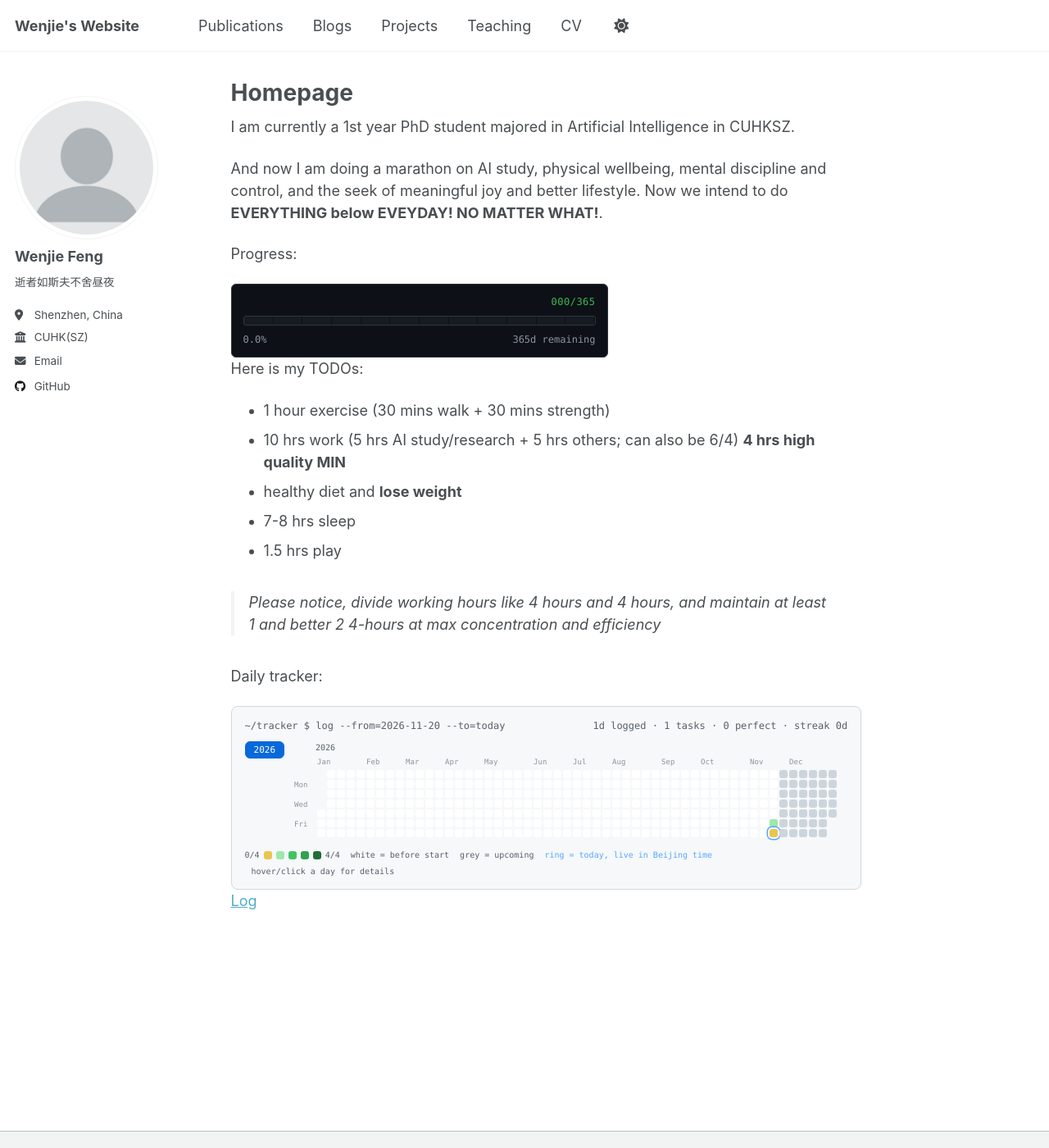
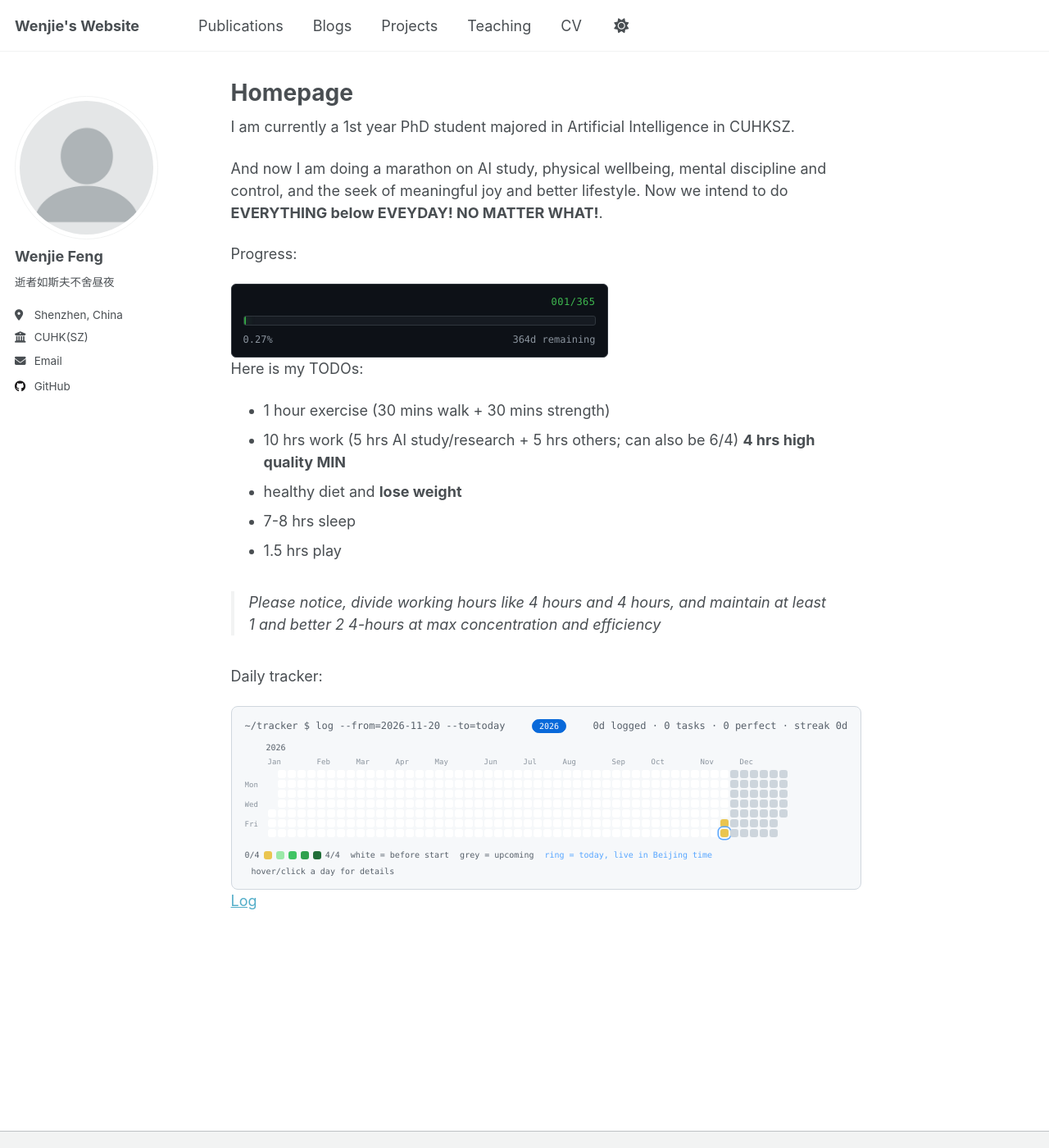
Before and after one commit to wenjiefeng04/wenjiefeng04.github.io, a Jekyll site: the page built from _pages/about.md, in a window 1280 px wide and 1400 px high. Shown: the whole window at 82% size. Built offline with Jekyll 4.4.1, drawn with Linux system fonts in a browser that asks for light colours; part of the change alters nothing that is shown.

Commit message:
Year pills in header corner; progress bar synced to tracker clock

```diff
--- a/_includes/contribution-tracker.html
+++ b/_includes/contribution-tracker.html
@@ -4,7 +4,11 @@
 {% for item in data %}
   {% assign key = item[0] %}
   {% assign val = item[1] %}
-  {% if val and val | size > 0 %}
+  {% if key | size == 15 %}
+    {% if val %}
+{{ key | slice: 0, 10 }}|note:{{ val | newline_to_spaces | replace: "|", "/" }}
+    {% endif %}
+  {% elsif val and val | size > 0 %}
 {{ key }}|{{ val | join: "," }}
   {% endif %}
 {% endfor %}
@@ -14,16 +18,16 @@
   #ct-2026 { font-family: ui-monospace, SFMono-Regular, 'JetBrains Mono', Consolas, monospace;
              background:#f6f8fa; border:1px solid #d0d7de; border-radius:8px;
              padding:14px 16px; color:#24292f; }
-  #ct-2026 .ct-head { display:flex; justify-content:space-between; flex-wrap:wrap;
-                      font-size:12px; color:#57606a; margin-bottom:10px; }
-  #ct-2026 .ct-body { display:flex; gap:12px; align-items:flex-start; }
-  #ct-2026 .ct-years-nav { display:flex; flex-direction:column; gap:4px; flex:none; }
-  #ct-2026 .ct-year-btn { font-family:inherit; font-size:11px; padding:3px 10px;
-                          border:1px solid #d0d7de; border-radius:6px; background:#ffffff;
+  #ct-2026 .ct-head { display:flex; justify-content:space-between; align-items:center;
+                      flex-wrap:wrap; gap:8px; font-size:12px; color:#57606a;
+                      margin-bottom:10px; }
+  #ct-2026 .ct-years-nav { display:flex; flex-direction:row; gap:4px; }
+  #ct-2026 .ct-year-btn { font-family:inherit; font-size:10px; padding:2px 8px;
+                          border:1px solid #d0d7de; border-radius:10px; background:#ffffff;
                           color:#57606a; cursor:pointer; }
   #ct-2026 .ct-year-btn:hover { border-color:#57606a; color:#24292f; }
   #ct-2026 .ct-year-btn.active { background:#0969da; border-color:#0969da; color:#ffffff; }
-  #ct-2026 .ct-scroll { overflow-x:auto; padding-bottom:4px; flex:1; min-width:0; }
+  #ct-2026 .ct-scroll { overflow-x:auto; padding-bottom:4px; }
   #ct-2026 .ct-year-lab { font-size:10px; color:#57606a; margin:0 0 4px 26px; }
   #ct-2026 .ct-grid { display:grid; grid-template-rows:14px repeat(7,10px); gap:2px; width:max-content; }
   #ct-2026 .ct-lab { font-size:9px; color:#8b949e; }
@@ -36,23 +40,22 @@
   #ct-2026 .ct-tip { position:fixed; z-index:9999; background:#24292f; color:#e6edf3;
                      font-size:11px; line-height:1.6; padding:8px 10px; border-radius:6px;
                      box-shadow:0 4px 12px rgba(0,0,0,.3); pointer-events:none;
-                     white-space:nowrap; display:none; }
+                     display:none; white-space:normal; max-width:320px; }
   #ct-2026 .ct-tip .ok { color:#3fb950; }
   #ct-2026 .ct-tip .no { color:#8b949e; }
+  #ct-2026 .ct-tip .note { color:#d29922; font-style:italic; }
   #ct-2026 .ct-err { font-size:11px; color:#cf222e; white-space:pre-wrap; }
 </style>
 
 <div id="ct-2026">
   <div class="ct-head">
     <span>~/tracker $ log --from=2026-11-20 --to=today</span>
+    <div class="ct-years-nav" id="ct-years-nav"></div>
     <span id="ct-stats"></span>
   </div>
-  <div class="ct-body">
-    <div class="ct-years-nav" id="ct-years-nav"></div>
-    <div class="ct-scroll">
-      <div id="ct-years">
-        <div style="font-size:11px;color:#8b949e">building grid&hellip;</div>
-      </div>
+  <div class="ct-scroll">
+    <div id="ct-years">
+      <div style="font-size:11px;color:#8b949e">building grid&hellip;</div>
     </div>
   </div>
   <div class="ct-legend">
--- a/_includes/progress-bar.html
+++ b/_includes/progress-bar.html
@@ -1,32 +1,22 @@
-{% assign day = include.day | default: 0 | plus: 0 %}
-{% assign total = include.total | default: 365 | plus: 0 %}
-{% assign pct = day | times: 100.0 | divided_by: total %}
-{% assign left = total | minus: day %}
-
-<div style="font-family:'JetBrains Mono','Fira Code',Consolas,monospace;
+<!-- 365-day marathon bar. Numbers + fill are computed live by assets/js/ct2026.js
+     (the same Beijing-time clock that drives the tracker) on pages that also
+     include contribution-tracker.html. Falls back to 0 if JS is unavailable. -->
+<div id="pbar" style="font-family:ui-monospace,SFMono-Regular,'JetBrains Mono',Consolas,monospace;
             background:#0d1117; border:1px solid #30363d; border-radius:6px;
             max-width:460px; padding:12px 14px; color:#c9d1d9;">
   <div style="display:flex; justify-content:flex-end; font-size:12px;
               color:#8b949e; margin-bottom:8px; letter-spacing:.5px;">
-    <!-- <span>~/2026 $ cat progress.status</span> -->
-    <span style="color:#3fb950;">{% if day < 100 %}0{% endif %}{% if day < 10 %}0{% endif %}{{ day }}/{{ total }}</span>
+    <span style="color:#3fb950;" id="pbar-day">000/365</span>
   </div>
-
   <div style="position:relative; width:100%; height:12px; background:#161b22;
               border:1px solid #30363d; border-radius:3px; overflow:hidden;">
-    <div style="width:{{ pct }}%;{% if day > 0 %}min-width:2px;{% endif %}
-                height:100%;
+    <div id="pbar-fill" style="width:0%; min-width:0; height:100%;
                 background:linear-gradient(90deg,#238636,#3fb950);
-                box-shadow:0 0 10px rgba(63,185,80,.6);"></div>
-    <div style="position:absolute; inset:0;
-                background:repeating-linear-gradient(to right,
-                  transparent 0, transparent calc(100%/12 - 1px),
-                  #0d1117 calc(100%/12 - 1px), #0d1117 calc(100%/12));"></div>
+                box-shadow:0 0 10px rgba(63,185,80,.6); transition:width .4s;"></div>
   </div>
-
   <div style="display:flex; justify-content:space-between; font-size:12px;
               margin-top:8px; color:#8b949e;">
-    <span>{{ pct | round: 2 }}%</span>
-    <span>{{ left }}d remaining</span>
+    <span id="pbar-pct">0%</span>
+    <span id="pbar-remaining">365d remaining</span>
   </div>
 </div>
--- a/_pages/about.md
+++ b/_pages/about.md
@@ -10,7 +10,7 @@ I am currently a 1st year PhD student majored in Artificial Intelligence in CUHK
 
 And now I am doing a marathon on AI study, physical wellbeing, mental discipline and control, and the seek of meaningful joy and better lifestyle. Now we intend to do **EVERYTHING below EVEYDAY! NO MATTER WHAT!**.
 
-Progress: {% include progress-bar.html day=0 total=365 %}
+Progress: {% include progress-bar.html %}
 
 Here is my TODOs:
 
--- a/assets/js/ct2026.js
+++ b/assets/js/ct2026.js
@@ -1,6 +1,8 @@
-/* Multi-year contribution-style tracker (2026 .. current year) with year tabs.
+/* Multi-year contribution-style tracker (2026 .. current year) with year tabs,
+   daily notes, and progress-bar sync.
    Data: plain-text island #ct-data, rendered by Jekyll from _data/tracker/records.yml.
-   Entry format: YYYY-MM-DD|task,task,task  (one per line; whitespace-tolerant parse).
+   Entry formats: YYYY-MM-DD|task,task
+                  YYYY-MM-DD|note:free text
    Pure client-side: year grids, colors, tooltips, stats, Beijing-time "today". */
 (function () {
   'use strict';
@@ -9,25 +11,48 @@
   var navEl = document.getElementById('ct-years-nav');
   if (!dataEl || !yearsEl || !navEl) return;
 
-  /* ---- data: regex-extract entries (immune to whitespace collapse/concat) ---- */
-  var DATA = {};
+  /* ---- data: whitespace-tolerant regex extraction from the island ---- */
+  var DATA = {}; // day -> { t: [task, ...], n: 'note text' }
+  function rec(day) {
+    if (!DATA[day]) DATA[day] = { t: [], n: '' };
+    return DATA[day];
+  }
+  function esc(s) {
+    return String(s).replace(/&/g, '&amp;').replace(/</g, '&lt;').replace(/>/g, '&gt;');
+  }
+
   var raw = dataEl.textContent || '';
-  var entries = raw.match(/\d{4}-\d{2}-\d{2}\|[A-Za-z,]*/g) || [];
-  for (var i = 0; i < entries.length; i++) {
-    var m = entries[i];
-    var sep = m.indexOf('|');
-    var day = m.slice(0, sep);
-    var tasks = m.slice(sep + 1);
-    var arr = [];
-    if (tasks) {
-      var parts = tasks.split(',');
-      for (var j = 0; j < parts.length; j++) {
-        var t = parts[j].replace(/^\s+|\s+$/g, '');
-        if (t) arr.push(t);
-      }
+
+  // task entries: date + '|' + letters/commas; skip lines that are note lines
+  var taskRe = /\d{4}-\d{2}-\d{2}\|([A-Za-z,]*)/g;
+  var mt;
+  while ((mt = taskRe.exec(raw)) !== null) {
+    var dayT = mt[0].slice(0, 10);
+    var toks = mt[1].split(',');
+    var isNoteLine = false;
+    for (var a = 0; a < toks.length; a++) {
+      if (toks[a].replace(/^\s+|\s+$/g, '') === 'note') { isNoteLine = true; break; }
     }
-    DATA[day] = arr;
+    if (isNoteLine) continue;
+    for (var b = 0; b < toks.length; b++) {
+      var name = toks[b].replace(/^\s+|\s+$/g, '');
+      if (!name) continue;
+      var r = rec(dayT);
+      var dup = false;
+      for (var c = 0; c < r.t.length; c++) if (r.t[c] === name) dup = true;
+      if (!dup) r.t.push(name);
+    }
   }
+
+  // note entries: date + '|note:' + text up to the next entry (or end)
+  var noteRe = /\d{4}-\d{2}-\d{2}\|note:(.*?)(?=\s*\d{4}-\d{2}-\d{2}\||$)/g;
+  var mn;
+  while ((mn = noteRe.exec(raw)) !== null) {
+    var dayN = mn[0].slice(0, 10);
+    var note = mn[1].replace(/^\s+|\s+$/g, '');
+    if (note) rec(dayN).n = note;
+  }
+
   if (raw.replace(/\s+/g, '').length === 0) {
     yearsEl.innerHTML = '<div class="ct-err">tracker island is empty — is _data/tracker/records.yml in the build?</div>';
     return;
@@ -35,6 +60,7 @@
 
   var START = '2026-11-20';
   var START_YEAR = 2026;
+  var TOTAL_DAYS = 365;
   var TASKS = ['exercise', 'study', 'diet', 'sleep'];
   var COLORS = ['#eac54f', '#9be9a8', '#40c463', '#30a14e', '#216e39'];
   var MONTHS = ['Jan', 'Feb', 'Mar', 'Apr', 'May', 'Jun', 'Jul', 'Aug', 'Sep', 'Oct', 'Nov', 'Dec'];
@@ -92,7 +118,7 @@
       col = Math.floor(ii / 7) + 2;
       row = (ii % 7) + 2;
       entry = DATA[day];
-      count = entry ? entry.length : 0;
+      count = entry ? entry.t.length : 0;
       if (day < START) bg = '#ffffff';                // before tracker start
       else if (day > TODAY) bg = '#cdd5dc';           // upcoming
       else bg = COLORS[Math.min(count, 4)];           // 0 = yellow, 1..4 = green shades
@@ -104,7 +130,7 @@
     return html;
   }
 
-  /* ---- year tabs: one button per year, default = current year ---- */
+  /* ---- year tabs (corner pills): default = current year ---- */
   var pinned = null;
   function hideTip() { if (!pinned) tip.style.display = 'none'; }
 
@@ -137,28 +163,31 @@
   });
   selectYear(CURRENT_YEAR);
 
-  /* ---- tooltip: hover to follow, click to pin ---- */
+  /* ---- tooltip: hover to follow, click to pin; shows tasks + note ---- */
   function tipHTML(day) {
     var d = new Date(day + 'T00:00:00Z');
     var head = day + ' (' + DOWS[d.getUTCDay()] + ')';
     if (day < START) return head + '<br><span class="no">before tracker start</span>';
     if (day > TODAY) return head + '<br><span class="no">upcoming</span>';
-    var entry = DATA[day] || [];
+    var r = DATA[day];
+    var entry = r ? r.t : [];
     var lines = '';
     for (var jj = 0; jj < TASKS.length; jj++) {
       var done = entry.indexOf(TASKS[jj]) >= 0;
       lines += '<span class="' + (done ? 'ok' : 'no') + '">' + (done ? '\u2713' : '\u2717') + ' ' + TASKS[jj] + '</span>&nbsp;&nbsp;';
     }
-    return head + '<br>' + lines + '<br><b>' + entry.length + '/4</b>' + (entry.length === 4 ? ' &nbsp;perfect!' : '');
+    var html = head + '<br>' + lines + '<br><b>' + entry.length + '/4</b>' + (entry.length === 4 ? ' &nbsp;perfect!' : '');
+    if (r && r.n) html += '<br><span class="note">\u201c' + esc(r.n) + '\u201d</span>';
+    return html;
   }
 
   function showTip(cell, x, y) {
     tip.innerHTML = tipHTML(cell.getAttribute('data-day'));
     tip.style.display = 'block';
-    var r = tip.getBoundingClientRect();
+    var r2 = tip.getBoundingClientRect();
     var left = x + 14;
-    if (left + r.width > window.innerWidth - 8) left = x - r.width - 14;
-    var top = y - r.height - 10;
+    if (left + r2.width > window.innerWidth - 8) left = x - r2.width - 14;
+    var top = y - r2.height - 10;
     if (top < 8) top = y + 18;
     tip.style.left = left + 'px';
     tip.style.top = top + 'px';
@@ -195,8 +224,8 @@
     if (!Object.prototype.hasOwnProperty.call(DATA, k2)) continue;
     v = DATA[k2];
     logged++;
-    tasksSum += v.length;
-    if (v.length === 4) perfect++;
+    tasksSum += v.t.length;
+    if (v.t.length === 4) perfect++;
   }
   var streak = 0;
   var probe = new Date(TODAY + 'T00:00:00Z');
@@ -204,9 +233,34 @@
     var pk = keyOf(probe);
     if (pk < START) break;
     var pe = DATA[pk];
-    if (pe && pe.length > 0) { streak++; probe.setUTCDate(probe.getUTCDate() - 1); }
+    if (pe && pe.t.length > 0) { streak++; probe.setUTCDate(probe.getUTCDate() - 1); }
     else break;
   }
   stats.textContent = logged + 'd logged \u00b7 ' + tasksSum + ' tasks \u00b7 ' +
                       perfect + ' perfect \u00b7 streak ' + streak + 'd';
+
+  /* ---- sync the 365-day progress bar (same Beijing clock, same START) ---- */
+  var pFill = document.getElementById('pbar-fill');
+  if (pFill) {
+    var elapsed = Math.floor(
+      (new Date(TODAY + 'T00:00:00Z') - new Date(START + 'T00:00:00Z')) / 86400000
+    );
+    if (elapsed < 0) elapsed = 0;
+    if (elapsed > TOTAL_DAYS) elapsed = TOTAL_DAYS;
+
+    pFill.style.width = (elapsed * 100 / TOTAL_DAYS) + '%';
+    pFill.style.minWidth = elapsed > 0 ? '2px' : '0';
+
+    var ds = String(elapsed);
+    while (ds.length < 3) ds = '0' + ds;
+    var pctVal = Math.round(elapsed * 10000 / TOTAL_DAYS) / 100; // 0, 0.27, 8.22, 100
+
+    function setText(id, s) {
+      var el = document.getElementById(id);
+      if (el) el.textContent = s;
+    }
+    setText('pbar-day', ds + '/' + TOTAL_DAYS);
+    setText('pbar-pct', pctVal + '%');
+    setText('pbar-remaining', (TOTAL_DAYS - elapsed) + 'd remaining');
+  }
 })();
```
